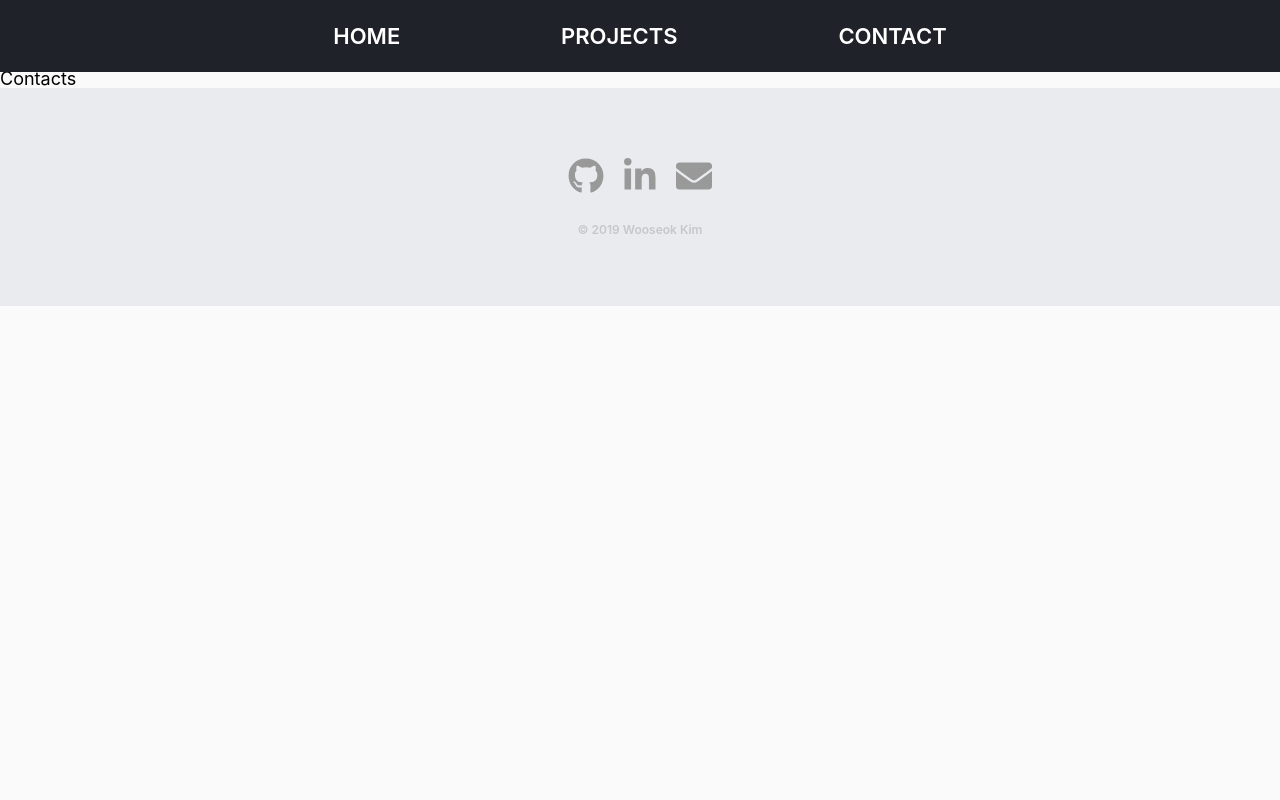
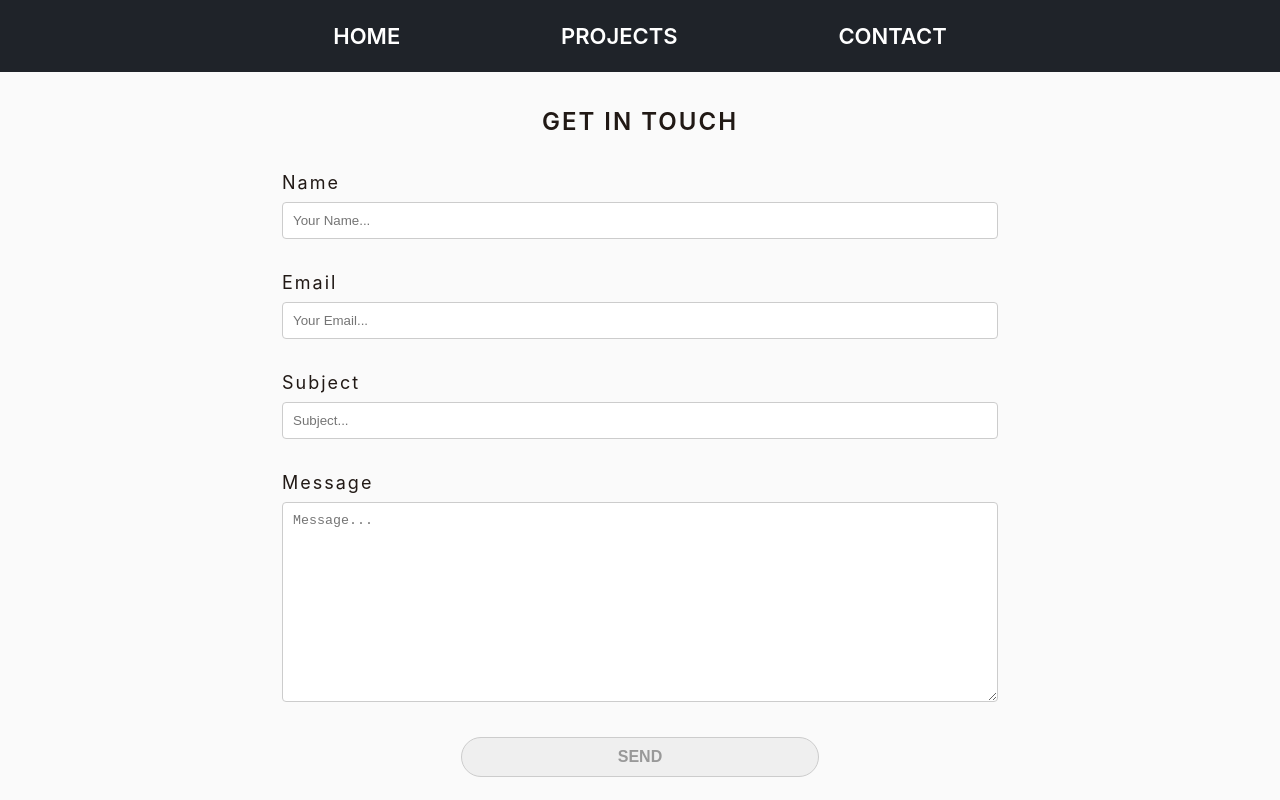
Before and after one commit to PureDevPer/personal-website-react, a React (Create React App) app: page /contact in a window 1280 px wide. Shown: the top 800 px of the page. Built offline with nearby package versions, Linux system fonts and the light colour scheme.

Commit message:
Added Contact

```diff
--- /dev/null
+++ b/src/Components/Contact.js
@@ -0,0 +1,154 @@
+import React from 'react';
+import styled from 'styled-components';
+
+const Container = styled.div`
+	display: flex;
+	justify-content: center;
+	align-items: center;
+	width: 100%;
+	color: ${props => props.theme.blackColor};
+`;
+
+const ContainerWrapper = styled.div`
+	display: flex;
+	flex-direction: column;
+	justify-content: center;
+	align-items: center;
+	width: 100%;
+	max-width: ${props => props.theme.maxWidth};
+	padding: 0px 20px;
+	letter-spacing: 2px;
+`;
+
+const Intro = styled.span`
+	font-size: 24px;
+	font-weight: 600;
+	margin: 40px 0px;
+	text-transform: uppercase;
+`;
+
+const EmailForm = styled.form`
+	margin-bottom: 80px;
+	width: 100%;
+`;
+
+const Items = styled.div`
+	display: flex;
+	flex-direction: column;
+	justify-content: center;
+	align-items: center;
+	width: 100%;
+
+	&:not(:last-child) {
+		margin-bottom: 20px;
+	}
+`;
+
+const ItemLabel = styled.label`
+	width: 80%;
+	max-width: ${props => props.theme.maxWidth};
+	margin-bottom: 10px;
+`;
+
+const ItemInput = styled.input`
+	margin-bottom: 35px;
+	padding: 10px;
+	width: 80%;
+	max-width: ${props => props.theme.maxWidth};
+	border-radius: 4px;
+	border: 1px solid rgb(204, 204, 204);
+	transition: border 0.3s ease-in-out;
+
+	&:focus {
+		outline: none;
+		border: 1px solid rgb(85, 85, 85);
+	}
+`;
+
+const ItemTextArea = styled.textarea`
+	margin-bottom: 35px;
+	padding: 10px;
+	width: 80%;
+	max-width: ${props => props.theme.maxWidth};
+	height: 200px;
+	border-radius: 4px;
+	border: 1px solid rgb(204, 204, 204);
+	transition: all 0.5s ease-in-out;
+
+	&:focus {
+		outline: none;
+		border: 1px solid rgb(85, 85, 85);
+		box-shadow: 5px 10px 15px #888888;
+	}
+`;
+
+const ItemButton = styled.button`
+	width: 40%;
+	max-width: ${props => props.theme.maxWidth};
+	padding: 10px;
+	border-radius: 20px;
+	outline: none;
+	font-weight: 600;
+	font-size: 16px;
+	color: ${props => props.theme.darkGreyColor};
+	border: 1px solid rgb(204, 204, 204);
+	text-transform: uppercase;
+	transition: all 0.4s ease-in-out;
+
+	&:hover {
+		background-color: ${props => props.theme.lightRedColor};
+		color: white;
+		border-color: ${props => props.theme.lightRedColor};
+	}
+`;
+
+const Contact = () => {
+	return (
+		<Container>
+			<ContainerWrapper>
+				<Intro>Get In Touch</Intro>
+				<EmailForm
+					method="POST"
+					action="https://formspree.io/kim.wooseok1207@gmail.com"
+				>
+					<Items>
+						<ItemLabel>Name</ItemLabel>
+						<ItemInput
+							type="text"
+							name="name"
+							placeholder="Your Name..."
+							required={true}
+						/>
+
+						<ItemLabel>Email</ItemLabel>
+						<ItemInput
+							type="email"
+							name="email"
+							placeholder="Your Email..."
+							required={true}
+						/>
+
+						<ItemLabel>Subject</ItemLabel>
+						<ItemInput
+							type="text"
+							name="subject"
+							placeholder="Subject..."
+							required={true}
+						/>
+
+						<ItemLabel>Message</ItemLabel>
+						<ItemTextArea
+							name="message"
+							placeholder="Message..."
+							required={true}
+						></ItemTextArea>
+
+						<ItemButton type="submit">Send</ItemButton>
+					</Items>
+				</EmailForm>
+			</ContainerWrapper>
+		</Container>
+	);
+};
+
+export default Contact;
--- a/src/Components/Footer.js
+++ b/src/Components/Footer.js
@@ -18,20 +18,22 @@ const Icons = styled.ul`
 const Icon = styled.li`
 	font-size: 18px;
 	margin-bottom: 30px;
+	transition: all 0.4s ease-in-out;
+
 	&:not(:last-child) {
 		margin-right: 20px;
 	}
 	&:hover {
-		transition: all 0.4s ease-in-out;
 		transform: scale(1.2) translateY(-5px);
 	}
 `;
 
 const Link = styled.a`
 	color: ${props => props.theme.darkGreyColor};
+	transition: all 0.4s ease-in-out;
+
 	&:hover {
 		color: ${props => props.theme.lightRedColor};
-		transition: all 0.4s ease-in-out;
 		transform: scale(1.2) translateY(-5px);
 	}
 `;
--- a/src/Components/Introduction.js
+++ b/src/Components/Introduction.js
@@ -28,6 +28,7 @@ const Intro = styled.span`
 `;
 
 const Paragraph = styled.span`
+	line-height: 1.5em;
 	&:not(:last-child) {
 		margin-bottom: 20px;
 	}
@@ -46,28 +47,29 @@ export default () => {
 				</Intro>
 
 				<Paragraph>
-					I'm interested in all aspects of the software development. My passion
-					lies recently in the web application development including both the
+					I'm interested in all aspects of software development. Recently, my
+					passion lies in the web application development including both the
 					front end and the back end. I fell in love with the modern JavaScript.
 				</Paragraph>
 
 				<Paragraph>
-					Since I was a senior in college, I like mobile wireless networks as
-					well. So, I read new telecommunication technologies such as next
-					generation wireless networks.
+					Since I was a senior in college, I've liked mobile wireless networks
+					as well. Therefore, I have read new telecommunication technologies
+					such as next generation wireless networks.
 				</Paragraph>
 
 				<Paragraph>
-					Outside of computer world, I like car detailing as a car enthusiast. I
-					research how to make the car cleaner. I also like traveling all over
-					the world. One of my dreams is to visit all national parks in the
-					United States.
+					Outside the realm of computers, I enjoy car detailing as a car
+					enthusiast. I research how to make the car cleaner. I also like
+					traveling all over the world. One of my dreams is to visit all the
+					national parks in the United States.
 				</Paragraph>
 
 				<Paragraph>
 					Previously, I taught code to undergraduate students in college, worked
-					as a software test engineer and developed web applications as a
-					software engineer intern. I also hold degrees in computer science.
+					as a software test engineer for LG and developed web applications as a
+					software engineer intern. I also hold a Bachelor's and Master's Degree
+					in computer science.
 				</Paragraph>
 			</ContainerWrapper>
 		</Container>
--- a/src/Routes/Contact.js
+++ b/src/Routes/Contact.js
@@ -1,7 +1,8 @@
 import React from 'react';
+import Contacts from '../Components/Contact';
 
 const Contact = () => {
-	return <div>Contacts</div>;
+	return <Contacts />;
 };
 
 export default Contact;
```
